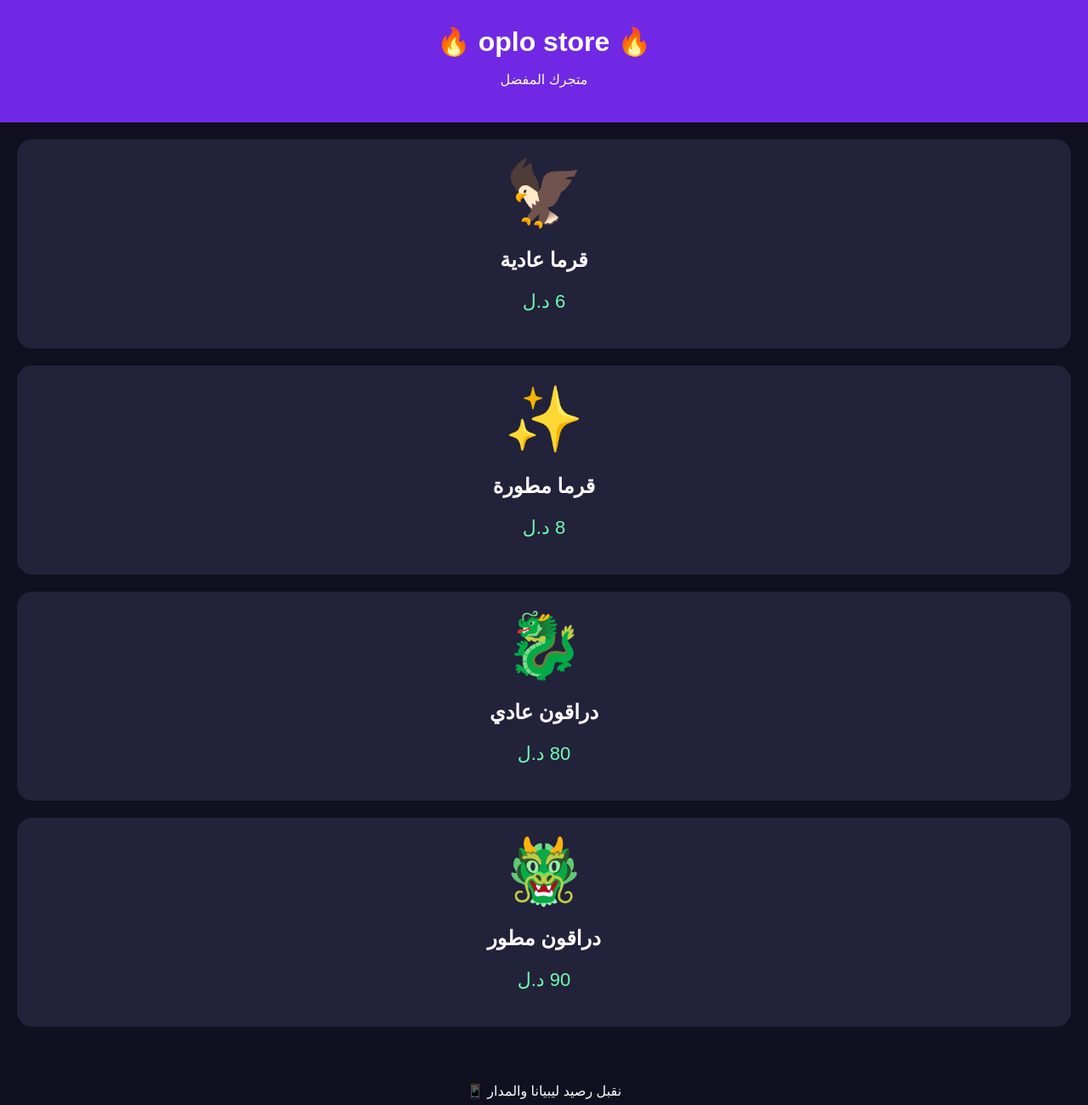
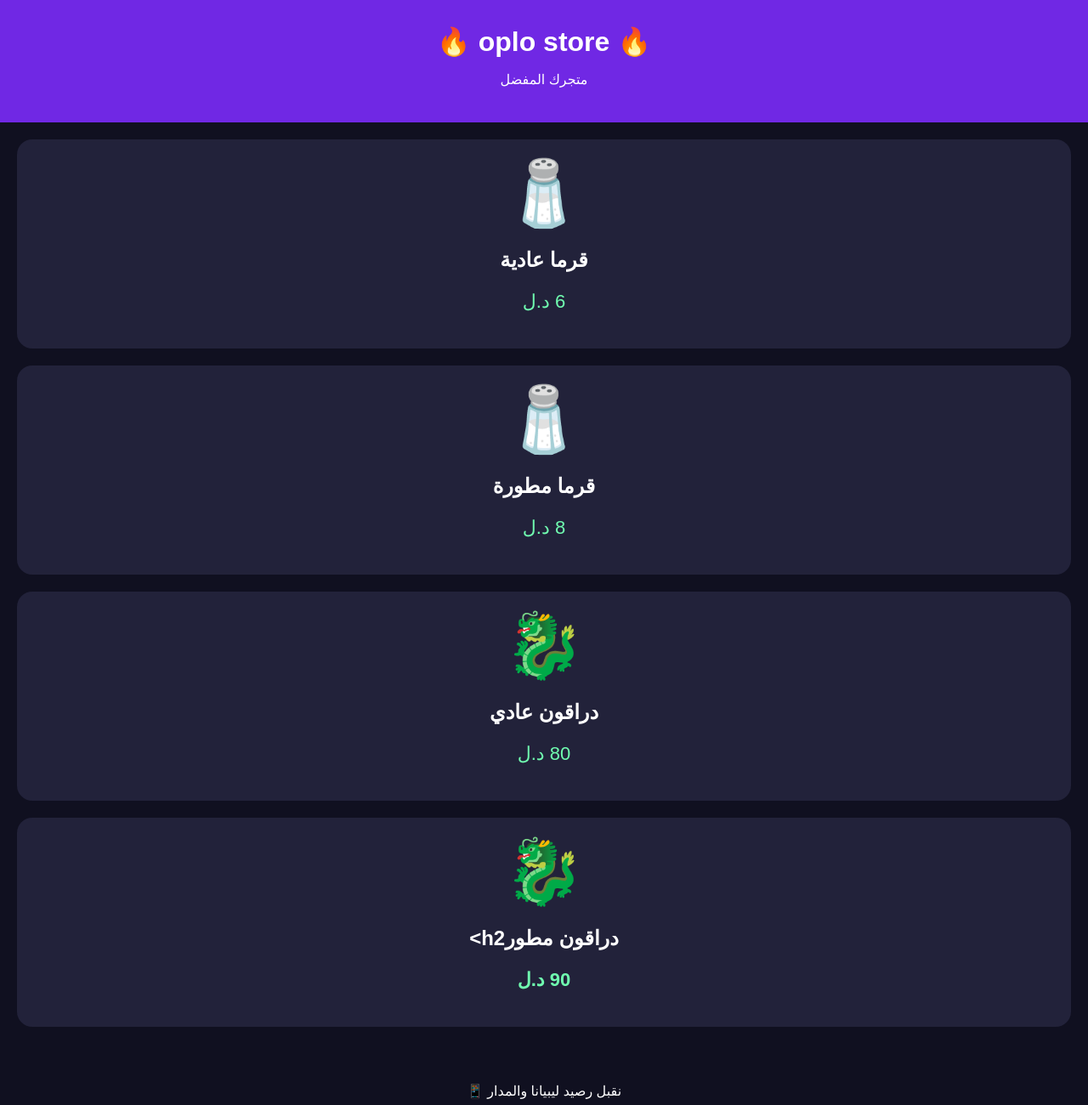
Before and after one commit to bjjdksk946-source99/oplo_999999, a plain HTML site: page index.html in a window 1280 px wide. Shown: the top 1300 px of the page at 85% size. Drawn offline with Linux system fonts and the light colour scheme.

Commit message:
Update index.html
<!DOCTYPE html>
<html lang="ar" dir="rtl">
<head>
<meta charset="UTF-8">
<meta name="viewport" content="width=device-width, initial-scale=1">
<title>oplo store</title>
<style>
body {
  background: #101020;
  color: white;
  font-family: Arial;
  text-align: center;
  margin: 0;
}
header {
  background: #7028e4;
  padding: 25px;
}
h1 { margin: 5px; }
.card {
  background: #22223a;
  margin: 20px;
  padding: 20px;
  border-radius: 18px;
}
.emoji { font-size: 75px; }
.price { color: #70ffb0; font-size: 22px; }
.contact {
  display: inline-block;
  background: #25D366;
  color: white;
  padding: 15px 20px;
  border-radius: 12px;
  text-decoration: none;
  font-size: 18px;
  font-weight: bold;
}
</style>
</head>
<body>

<header>
  <h1>🔥 oplo store 🔥</h1>
  <p>متجرك المفضل</p>
</header>

<div class="card">
  <div class="emoji">🧂</div>
  <h2>قرما عادية</h2>
  <p class="price">6 د.ل</p>
</div>

<div class="card">
  <div class="emoji">🧂</div>
  <h2>قرما مطورة</h2>
  <p class="price">8 د.ل</p>
</div>

<div class="card">
  <div class="emoji">🐉</div>
  <h2>دراقون عادي</h2>
  <p class="price">80 د.ل</p>
</div>

<div class="card">
  <div class="emoji">🐉</div>
  <h2>دراقون مطور</>h2>
  <p class="price">90 د.ل</p>
</div>

<footer style="padding:30px">
  <p>نقبل رصيد ليبيانا والمدار 📱</p>
  <p>شكراً لثقتكم ❤️</p>
  <a class="contact"
     href="https://wa.me/218931920291"
     target="_blank">
    📱 تواصل مع oplo على واتساب
  </a>
</footer>

</body>
</html>

```diff
--- a/index.html
+++ b/index.html
@@ -45,13 +45,13 @@ h1 { margin: 5px; }
 </header>
 
 <div class="card">
-  <div class="emoji">🦅</div>
+  <div class="emoji">🧂</div>
   <h2>قرما عادية</h2>
   <p class="price">6 د.ل</p>
 </div>
 
 <div class="card">
-  <div class="emoji">✨</div>
+  <div class="emoji">🧂</div>
   <h2>قرما مطورة</h2>
   <p class="price">8 د.ل</p>
 </div>
@@ -63,8 +63,8 @@ h1 { margin: 5px; }
 </div>
 
 <div class="card">
-  <div class="emoji">🐲</div>
-  <h2>دراقون مطور</h2>
+  <div class="emoji">🐉</div>
+  <h2>دراقون مطور</>h2>
   <p class="price">90 د.ل</p>
 </div>
 
```
